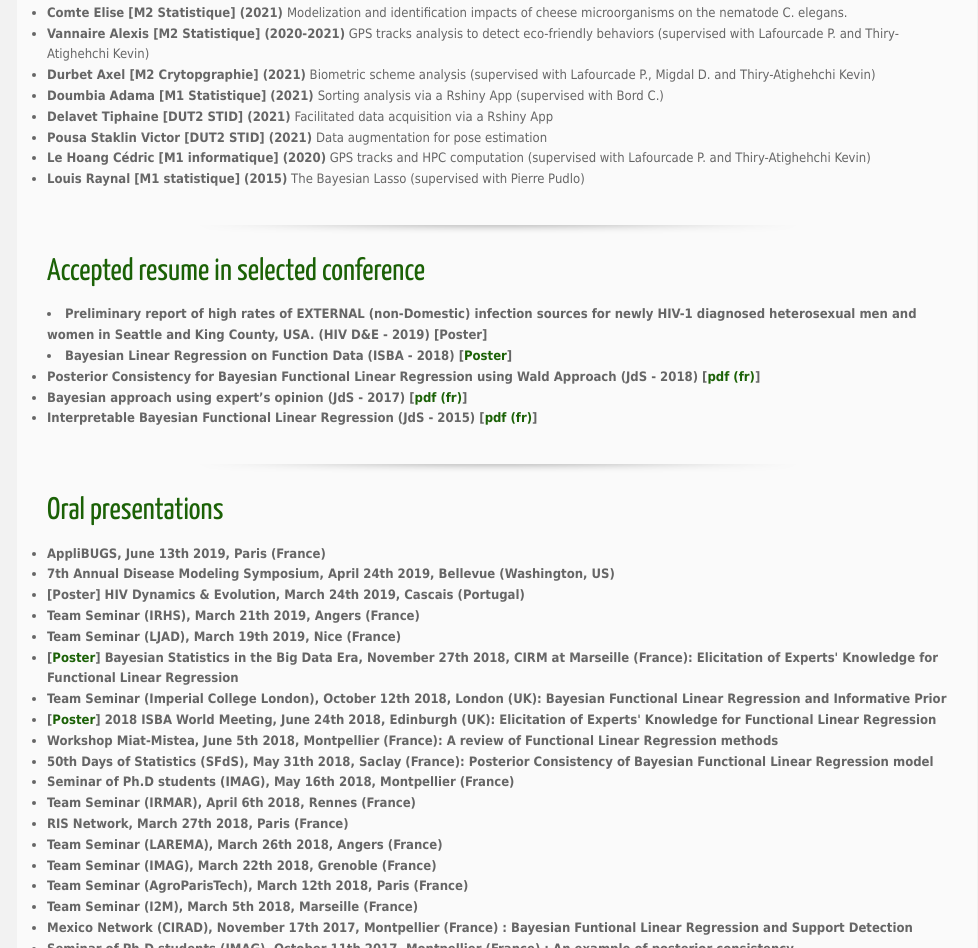
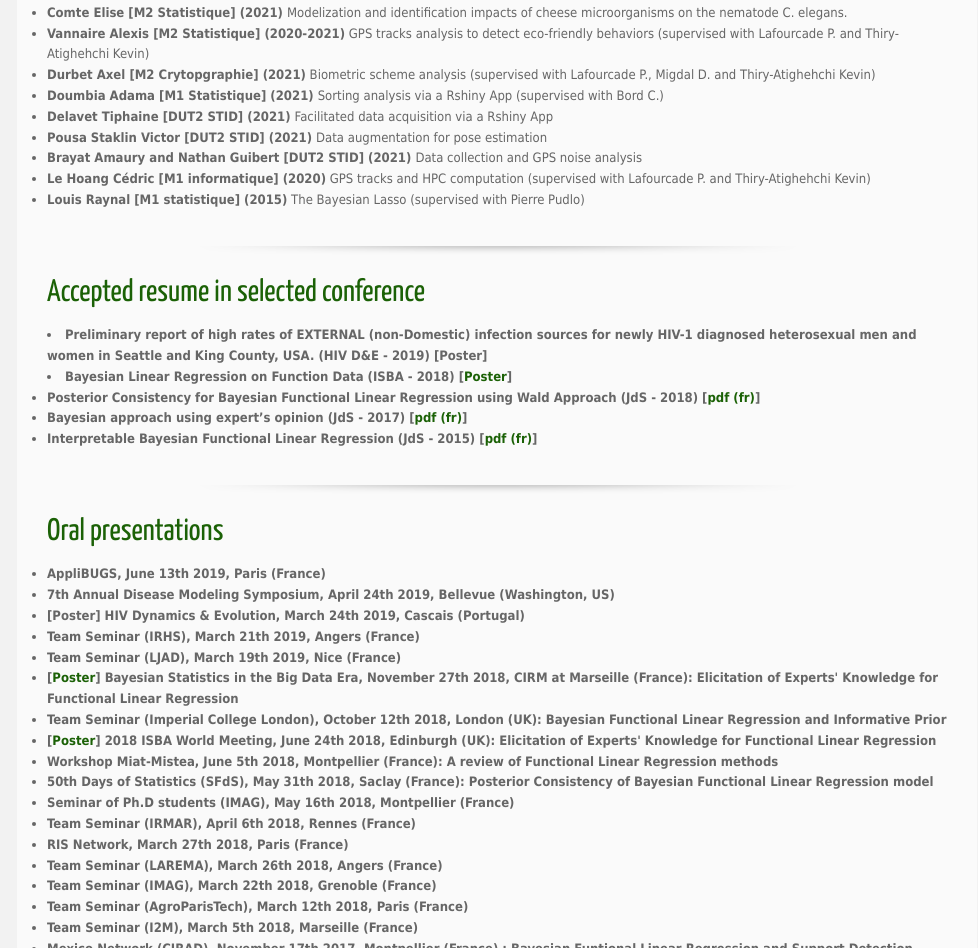
Before and after one commit to pmgrollemund/homepage, a plain HTML site: page research.html in a window 1280 px wide. Shown: the part 1442-2390 px from the top of the page, without its empty margins (143-1121 px from the left). Drawn offline with Linux system fonts and the light colour scheme; a web font is replaced by a local one.

Commit message:
maj etudiant

```diff
--- a/research.html
+++ b/research.html
@@ -114,6 +114,7 @@ Opinion: Impact of Rainfall on Production of Périgord Black Truffles (2018)</em
 			<li><b>Doumbia Adama [M1 Statistique]  (2021) </b> Sorting analysis via a Rshiny App (supervised with Bord C.)
 			<li><b>Delavet Tiphaine [DUT2 STID] (2021) </b> Facilitated data acquisition via a Rshiny App
 			<li><b>Pousa Staklin Victor [DUT2 STID] (2021) </b> Data augmentation for pose estimation
+			<li><b>Brayat Amaury and Nathan Guibert [DUT2 STID] (2021) </b> Data collection and GPS noise analysis
 			<li><b>Le Hoang Cédric [M1 informatique] (2020)</b> GPS tracks and HPC computation (supervised with Lafourcade P. and Thiry-Atighehchi Kevin)
 			<li><b>Louis Raynal [M1 statistique] (2015)</b> The Bayesian Lasso (supervised with Pierre Pudlo)
 		</ul>
```
